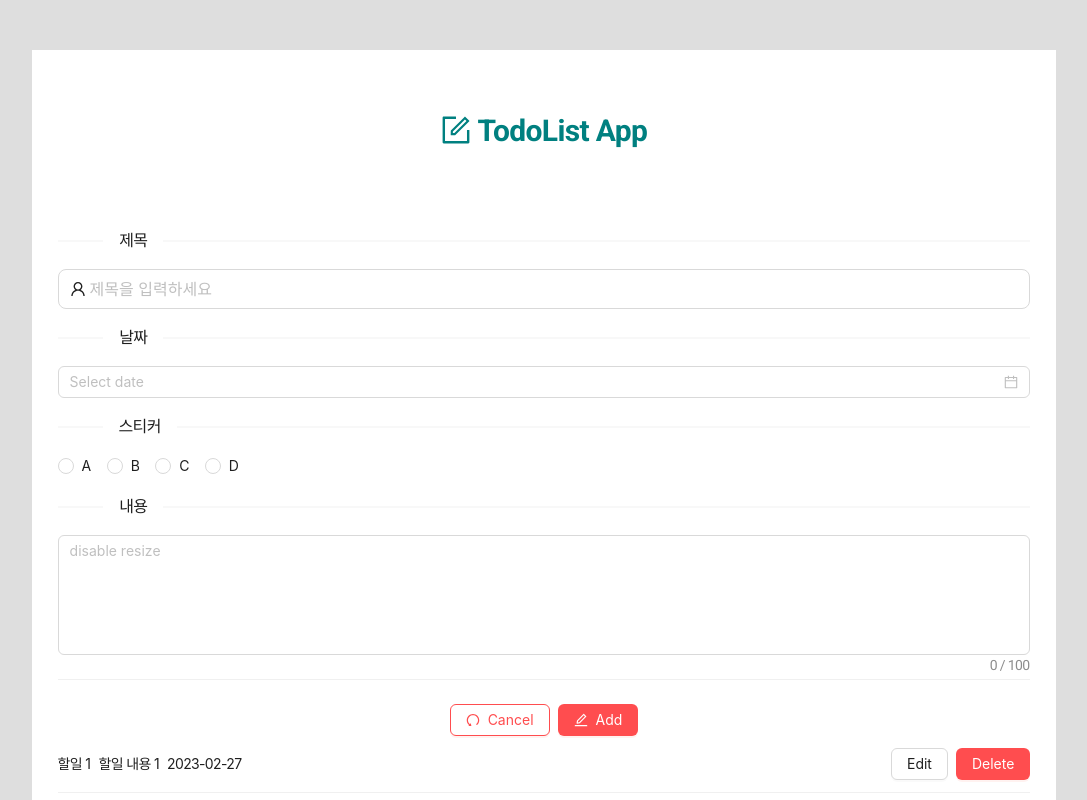
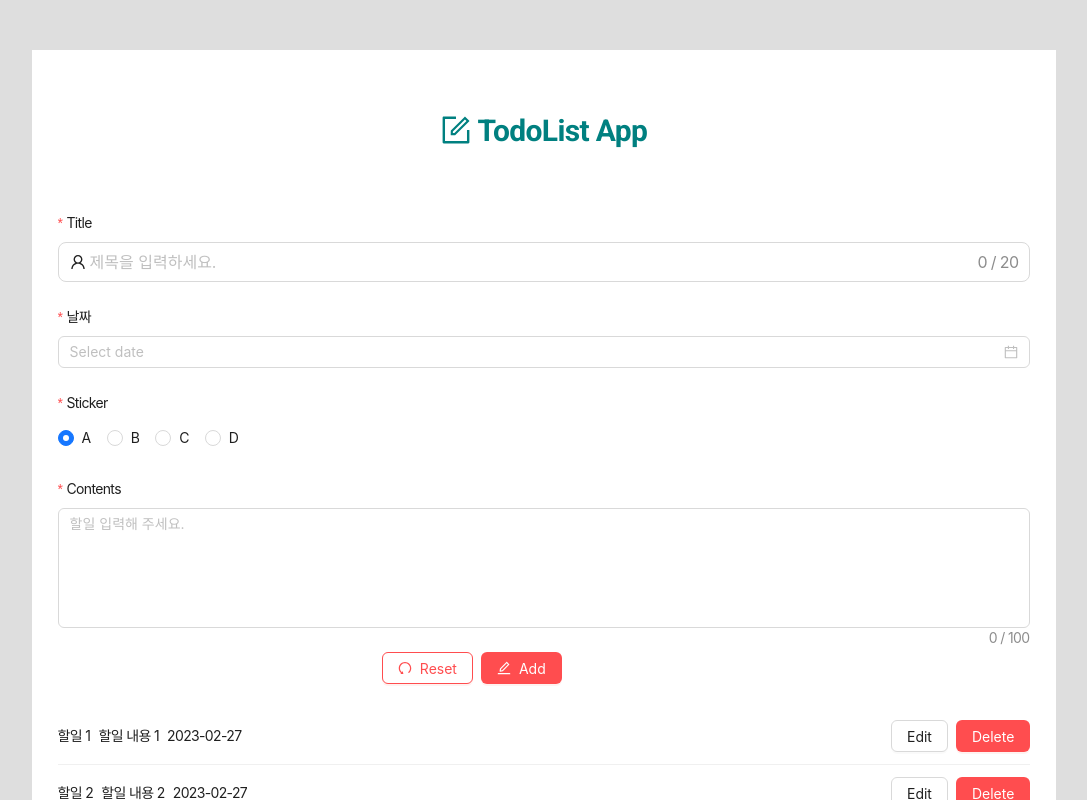
Before and after one commit to goldjade/ts-todo, a React (Create React App) app: page / in a window 1280 px wide. Shown: the top 800 px of the page, without its empty margins (96-1183 px from the left). Built offline with nearby package versions, Linux system fonts and the light colour scheme.

Commit message:
편집기능 작업중

```diff
--- a/package.json
+++ b/package.json
@@ -14,6 +14,7 @@
     "@types/react-dom": "^18.0.11",
     "antd": "^5.2.3",
     "immer": "^9.0.19",
+    "moment": "^2.29.4",
     "react": "^18.2.0",
     "react-dom": "^18.2.0",
     "react-scripts": "5.0.1",
--- a/src/AppContainer.tsx
+++ b/src/AppContainer.tsx
@@ -1,7 +1,9 @@
-import { useState } from "react";
+/** @format */
+
+import { useState } from 'react';
 // 상태관리를 위한 객체복사 라이브러리
-import produce from "immer";
-import App from "./App";
+import produce from 'immer';
+import App from './App';
 export type TodoType = {
   uid: string;
   title: string;
@@ -14,36 +16,36 @@
   // 상태데이터
   const initData: Array<TodoType> = [
     {
-      uid: "1",
-      title: "할일 1",
-      body: "할일 내용 1",
+      uid: '1',
+      title: '할일 1',
+      body: '할일 내용 1',
       done: false,
-      sticker: "1",
-      date: "2023-02-27",
+      sticker: '1',
+      date: '2023-02-27',
     },
     {
-      uid: "2",
-      title: "할일 2",
-      body: "할일 내용 2",
+      uid: '2',
+      title: '할일 2',
+      body: '할일 내용 2',
       done: false,
-      sticker: "2",
-      date: "2023-02-27",
+      sticker: '2',
+      date: '2023-02-27',
     },
     {
-      uid: "3",
-      title: "할일 3",
-      body: "할일 내용 3",
+      uid: '3',
+      title: '할일 3',
+      body: '할일 내용 3',
       done: false,
-      sticker: "3",
-      date: "2023-02-27",
+      sticker: '3',
+      date: '2023-02-27',
     },
     {
-      uid: "4",
-      title: "할일 4",
-      body: "할일 내용 4",
+      uid: '4',
+      title: '할일 4',
+      body: '할일 내용 4',
       done: false,
-      sticker: "4",
-      date: "2023-02-27",
+      sticker: '4',
+      date: '2023-02-27',
     },
   ];
 
@@ -83,7 +85,19 @@
   // 수정기능
   const updateTodo = (todo: TodoType) => {};
   // 삭제기능
-  const deleteTodo = (todo: TodoType) => {};
+  const deleteTodo = (todo: TodoType) => {
+    let index = todoList.findIndex((item) => todo.uid === item.uid);
+    // state 의 목록을 삭제 후 갱신한다. 불변성 라이브러리 (immer) 활용
+    // let newTodoList = produce( 대상, (draft) => {})
+    let newTodoList = produce(todoList, (draft) => {
+      // index 의 순서로 부터 1개를 제거하고
+      // 나머지 배열을 리턴한다.
+      // 즉, 원본을 복사해서 새로운 배열을 만들고 그 중에 1개를 제거한후
+      // 새로운 배열을 리턴하여 state 를 업데이트 한다.
+      draft.splice(index, 1); //원본을 복사해서 드래프트에 넣어두고 한개만 잘라서 새로운 배열을 만들어
+    });
+    setTodoList(newTodoList);
+  };
   // 정렬기능
   const sortTodo = (sortType: string) => {};
   return (
--- a/src/components/TodoInput.tsx
+++ b/src/components/TodoInput.tsx
@@ -1,21 +1,10 @@
 /** @format */
+
 import * as css from '../style/style';
 import { UserOutlined, EditOutlined, UndoOutlined } from '@ant-design/icons';
-import {
-  Input,
-  DatePicker,
-  Radio,
-  Button,
-  Divider,
-  Space,
-  Row,
-  Tooltip,
-} from 'antd';
-import type { DatePickerProps } from 'antd';
-import type { RadioChangeEvent } from 'antd';
-
+import { Input, DatePicker, Radio, Button, Space, Form } from 'antd';
+import moment from 'moment';
 import { TodoType } from '../AppContainer';
-import { useState } from 'react';
 
 type propsType = {
   addTodo: (
@@ -26,65 +15,122 @@
     sticker: string,
     date: string
   ) => void;
-
 };
 
 const TodoInput = (props: propsType) => {
-  // 날짜
-  const onChangeDate: DatePickerProps['onChange'] = (date, dateString) => {
-    console.log(date, dateString);
+  const [form] = Form.useForm();
+  // 내용 입력
+  const { TextArea } = Input;
+
+  // 필수 항목 작성시
+  const onFinish = (values: any) => {
+    let day = moment(values.date).format('YYYY-MM-DD');
+    // console.log("Success:", values);
+    // 새로운 아이템
+    // const todoItem: TodoType = {
+    //   uid: String(new Date().getTime()),
+    //   title: values.title,
+    //   body: values.body,
+    //   done: false,
+    //   sticker: values.sticker,
+    //   date: day,
+    // };
+    props.addTodo(
+      String(new Date().getTime()),
+      values.title,
+      values.body,
+      false,
+      values.sticker,
+      day
+    );
+    // 항목 초기화
+    form.resetFields();
+  };
+  // 항목 누락시
+  const onFinishFailed = (errorInfo: any) => {
+    console.log('Failed:', errorInfo);
   };
 
-  // 스티커
-  const [stickerValue, setStickerValue] = useState<string>('1');
-  const onChangeSticker = (e: RadioChangeEvent) => {
-    console.log('radio checked', e.target.value);
-    setStickerValue(e.target.value);
-  };
-  //  내용입력
-  const { TextArea } = Input;
-  const onChangeBody = (e: React.ChangeEvent<HTMLTextAreaElement>) => {
-    console.log('Change:', e.target.value);
-  };
   return (
     <css.TodoInputWrap>
-      <Divider orientation="left">제목</Divider>
-      <Tooltip title="제목입력" placement="topLeft">
+      {/* Ant.design Form 이용 */}
+      <Form
+        name="todoform"
+        form={form}
+        layout="vertical"
+        labelCol={{}}
+        wrapperCol={{}}
+        style={{ maxWidth: '100%' }}
+        initialValues={{ remember: true }}
+        onFinish={onFinish}
+        onFinishFailed={onFinishFailed}
+        autoComplete="off"
+      >
+        {/* 제목 */}
+        <Form.Item
+          label="Title"
+          name="title"
+          rules={[{ required: true, message: 'Please input your username!' }]}
+        >
           <Input
             size="large"
-          placeholder="제목을 입력하세요"
+            placeholder="제목을 입력하세요."
             prefix={<UserOutlined />}
+            maxLength={20}
+            showCount
           />
-      </Tooltip>
-      <Divider orientation="left">날짜</Divider>
-      <DatePicker onChange={onChangeDate} style={{ width: '100%' }} />
-      <Divider orientation="left">스티커</Divider>
-      <Radio.Group onChange={onChangeSticker} value={stickerValue}>
-        <Radio value={1}>A</Radio>
-        <Radio value={2}>B</Radio>
-        <Radio value={3}>C</Radio>
-        <Radio value={4}>D</Radio>
+        </Form.Item>
+        {/* 날짜 */}
+        <Form.Item
+          label="날짜"
+          name="date"
+          rules={[{ required: true, message: '날짜를 입력하세요.' }]}
+        >
+          <DatePicker style={{ width: '100%' }} />
+        </Form.Item>
+        {/* 스티커 선택 */}
+        <Form.Item
+          label="Sticker"
+          name="sticker"
+          initialValue={'1'}
+          rules={[{ required: true, message: '스티커를 선택하세요.' }]}
+        >
+          <Radio.Group defaultValue={'1'}>
+            <Radio value={'1'}>A</Radio>
+            <Radio value={'2'}>B</Radio>
+            <Radio value={'3'}>C</Radio>
+            <Radio value={'4'}>D</Radio>
           </Radio.Group>
-      <Divider orientation="left">내용</Divider>
+        </Form.Item>
+        {/* 내용 */}
+        <Form.Item
+          label="Contents"
+          name="body"
+          rules={[{ required: true, message: '내용을 입력하세요.' }]}
+        >
           <TextArea
             showCount
             maxLength={100}
             style={{ height: 120, resize: 'none' }}
-        onChange={onChangeBody}
-        placeholder="disable resize"
+            placeholder="할일 입력해 주세요."
           />
-      <Divider />
-      <Row justify="center">
+        </Form.Item>
+        <Form.Item wrapperCol={{ offset: 8, span: 16 }}>
           <Space align="center">
-          <Button danger icon={<UndoOutlined />}>
-            Cancel
+            <Button htmlType="reset" danger icon={<UndoOutlined />}>
+              Reset
             </Button>
-
-          <Button type="primary" danger icon={<EditOutlined />}>
+            <Button
+              htmlType="submit"
+              type="primary"
+              danger
+              icon={<EditOutlined />}
+            >
               Add
             </Button>
           </Space>
-      </Row>
+        </Form.Item>
+      </Form>
     </css.TodoInputWrap>
   );
 };
--- a/src/components/TodoListItem.tsx
+++ b/src/components/TodoListItem.tsx
@@ -19,7 +19,13 @@
       </Space>
       <Space>
         <Button>Edit</Button>
-        <Button type="primary" danger>
+        <Button
+          type="primary"
+          danger
+          onClick={() => {
+            props.deleteTodo(props.todoItem);
+          }}
+        >
           Delete
         </Button>
       </Space>
```
Also changed, not shown: 1 other file (tests, documents, lock files or other folders). Lines whose indentation alone changed are shown as unchanged.
